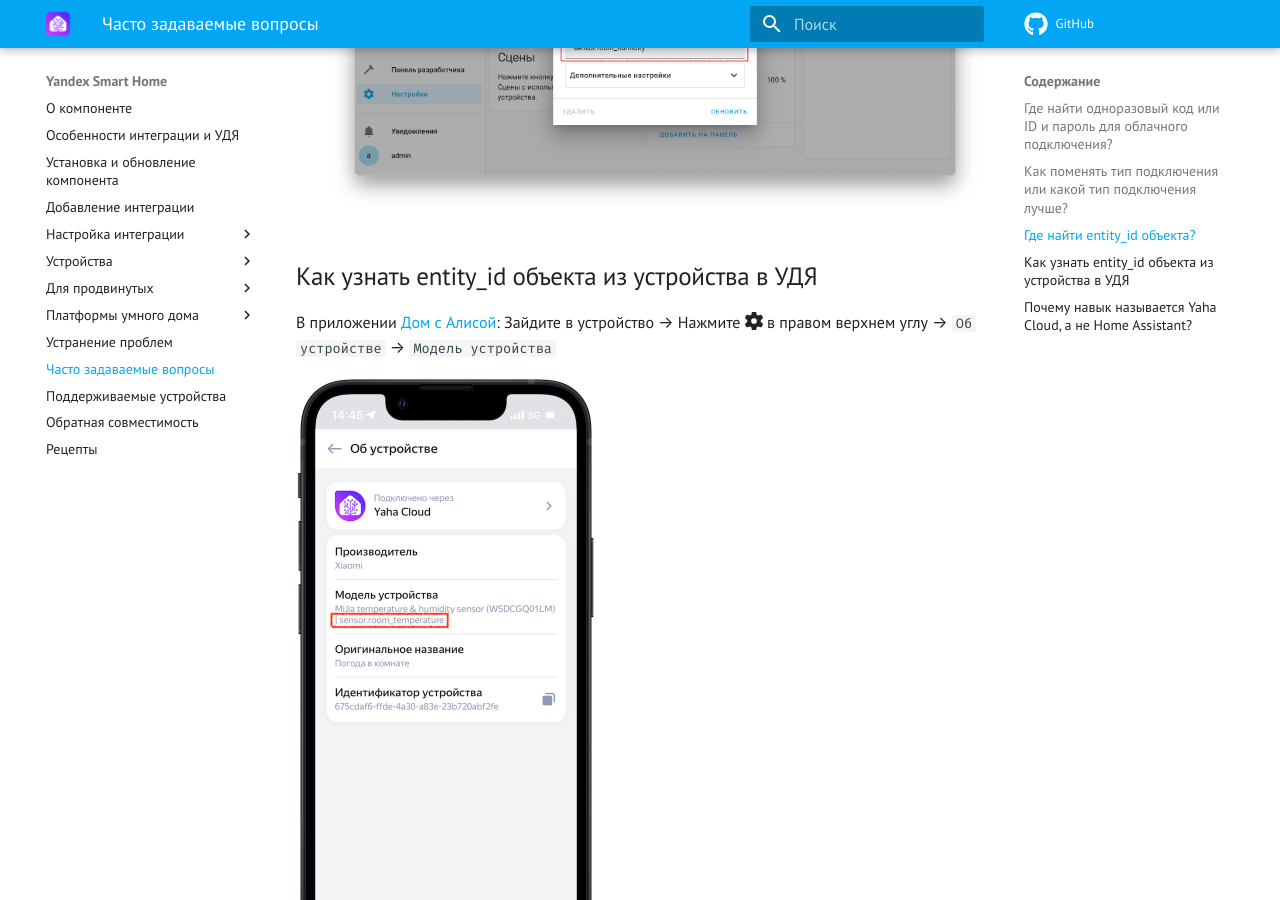
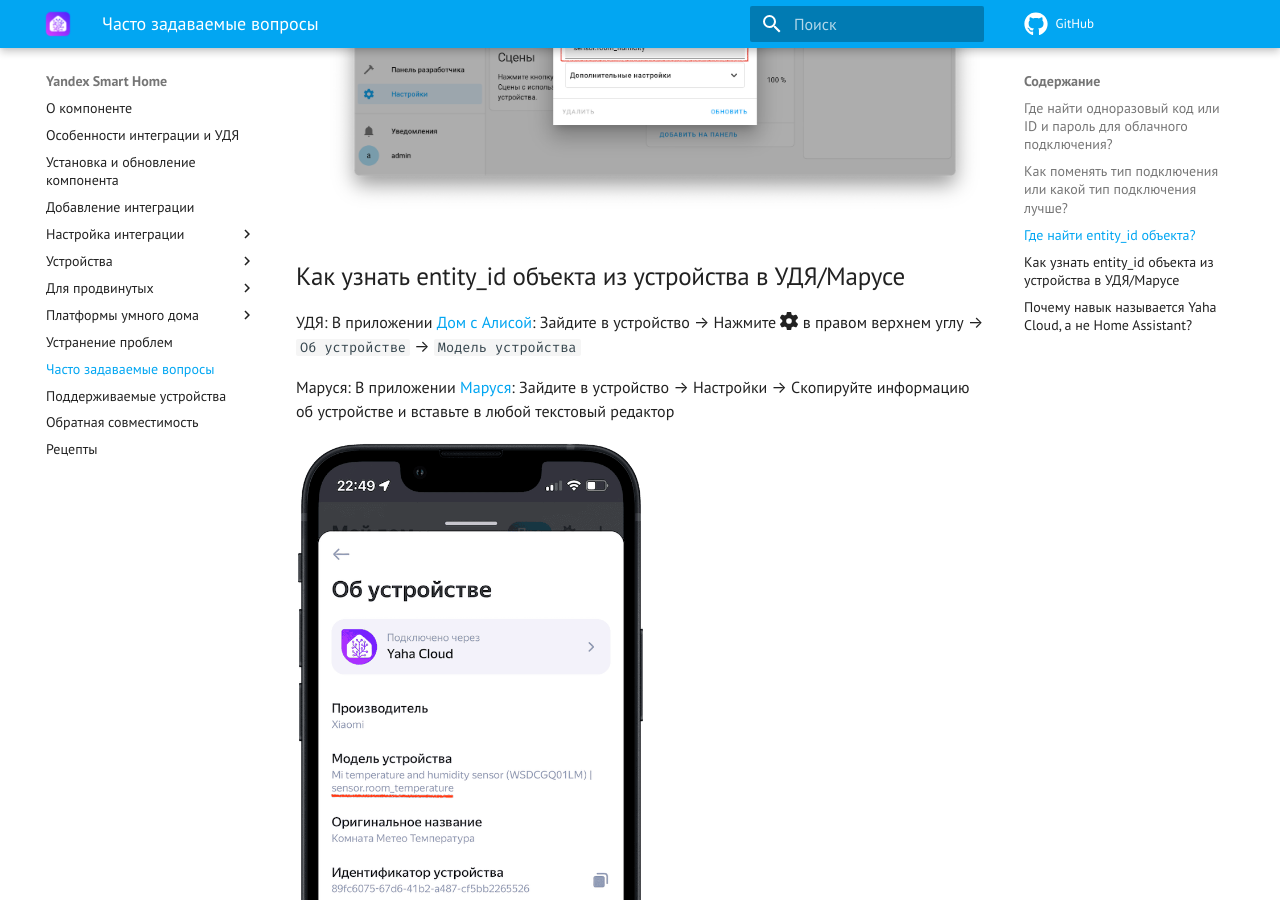
Before and after one commit to dext0r/yandex_smart_home, an MkDocs documentation site: the page built from docs/faq.md, in a window 1280 px wide and 900 px high, scrolled down 3004 px. Built offline with MkDocs 1.6.1 and Material for MkDocs 9.7.7, drawn with Linux system fonts in a browser that asks for light colours; comment, search, counter and statistics services are not loaded; the version menu is left out.

Commit message:
docs: Add about getting entity id for vk (#420)

```diff
--- a/docs/faq.md
+++ b/docs/faq.md
@@ -18,12 +18,14 @@
     ![](assets/images/faq/entity-id-3.png){ width=750 }
     ![](assets/images/faq/entity-id-4.png){ width=750 }
 
-## Как узнать entity_id объекта из устройства в УДЯ { id=get-entity-id-yandex }
+## Как узнать entity_id объекта из устройства в УДЯ/Марусе { id=get-entity-id-app }
 
-В приложении [Дом с Алисой](https://ya.cc/iot_app):
-Зайдите в устройство --> Нажмите :fontawesome-solid-gear: в правом верхнем углу --> `Об устройстве` --> `Модель устройства`
+УДЯ: В приложении [Дом с Алисой](https://ya.cc/iot_app): Зайдите в устройство --> Нажмите :fontawesome-solid-gear: в правом верхнем углу --> `Об устройстве` --> `Модель устройства`
 
-![](assets/images/faq/entity-id-yandex.png){ width=300 }
+Маруся: В приложении [Маруся](https://marusia.vk.com): Зайдите в устройство --> Настройки --> Скопируйте информацию об устройстве и вставьте в любой текстовый редактор
+
+![](assets/images/app/yandex/entity-id.png){ width=350 }
+![](assets/images/app/vk/entity-id.png){ width=350 }
 
 ## Почему навык называется Yaha Cloud, а не Home Assistant? { id=yaha }
 
```
Also changed, not shown: docs/troubleshoot.md (+1 -1 lines), docs/assets/images/app/vk/entity-id.png (added), docs/assets/images/app/yandex/entity-id.png (added), docs/assets/images/faq/entity-id-yandex.png (deleted).
